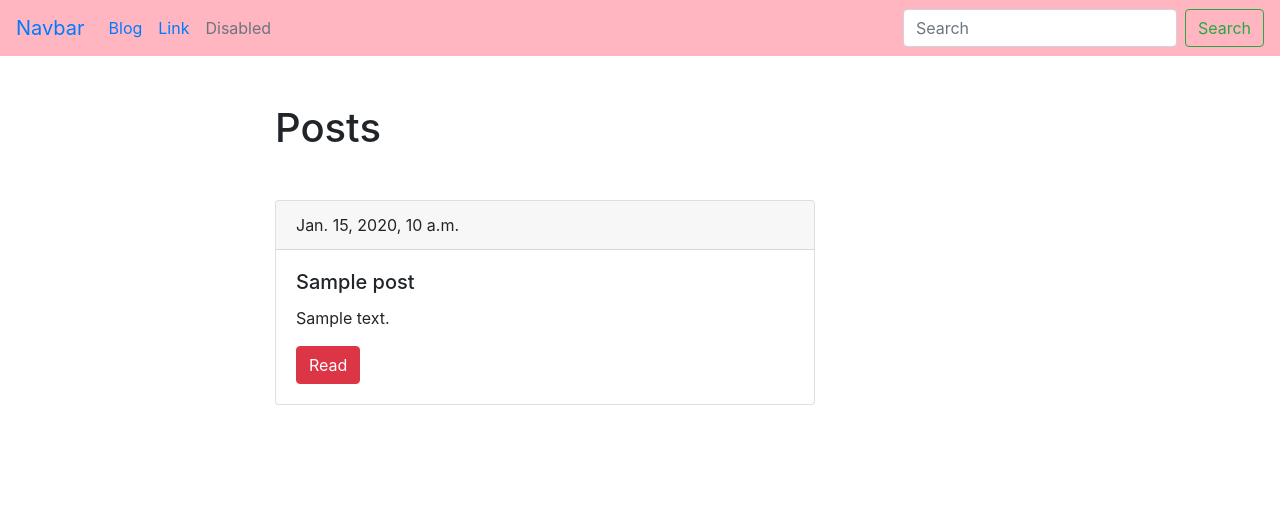
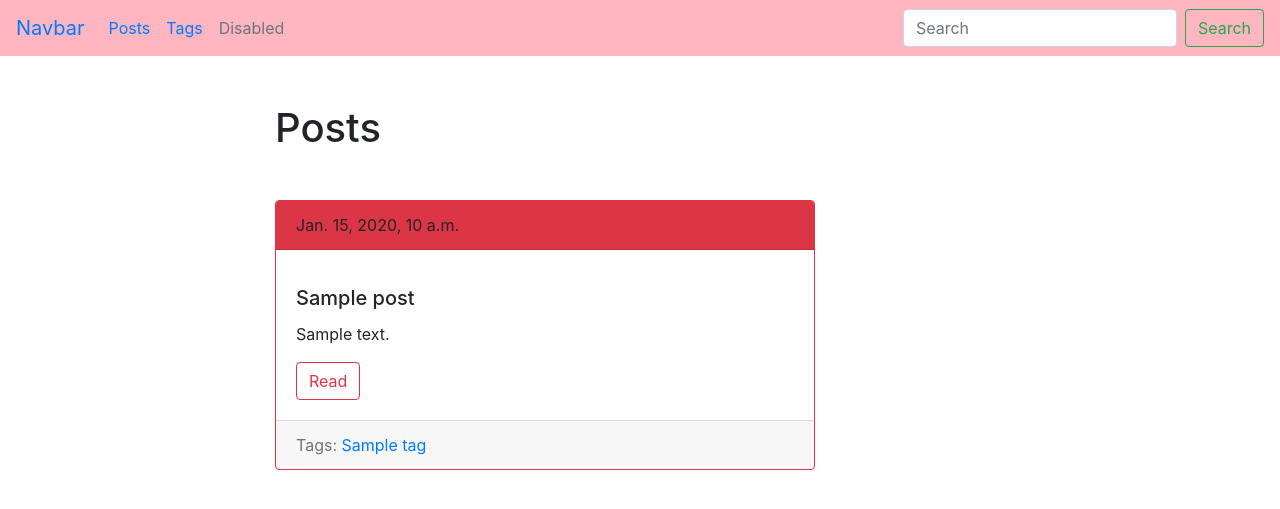
Before and after one commit to kani0798/Molchanov-Blog-Tutorial, a Django app: page /blog/ in a window 1280 px wide. Shown: the top 509 px of the page. Run offline with Django 3.2, Linux system fonts and the light colour scheme; tables that the repository leaves empty hold one stand-in row (values such as "Sample post"); some libraries are stand-ins or nearby versions.

Commit message:
Created Tag model, includes directory.

```diff
--- a/blogengine/blog/models.py
+++ b/blogengine/blog/models.py
@@ -2,13 +2,14 @@
 from django.db import models
 
 # Create your models here.
-from django.urls import reverse
+from django.shortcuts import reverse
 
 
 class Post(models.Model):
     title = models.CharField(max_length=150, db_index=True)
     slug = models.SlugField(max_length=150, unique=True)
     body = models.TextField(blank=True, db_index=True)
+    tags = models.ManyToManyField('Tag', blank=True, related_name='posts')  # posts=post__set
     date_pub = models.DateTimeField(auto_now_add=True)
 
     def get_absolute_url(self):
@@ -17,3 +18,14 @@ class Post(models.Model):
 
     def __str__(self):
         return f"{self.title}"
+
+
+class Tag(models.Model):
+    title = models.CharField(max_length=50)
+    slug = models.SlugField(max_length=50)
+
+    def get_absolute_url(self):
+        return reverse('tag_detail_url', kwargs={'slug': self.slug})
+
+    def __str__(self):
+        return f"{self.title}"
--- /dev/null
+++ b/blogengine/blog/templates/blog/includes/post_card_template.html
@@ -0,0 +1,16 @@
+<div class="card border-danger mb-4">
+	<div class="card-header bg-danger mb-3">
+		{{ post.date_pub }}
+	</div>
+	<div class="card-body">
+		<h5 class="card-title">{{ post.title}}</h5>
+		<p class="card-text">{{ post.body|truncatewords:15 }}</p>
+		<a href="{{ post.get_absolute_url }}" class="btn btn-outline-danger">Read</a>
+	</div>
+	<div class="card-footer text-muted">
+		Tags:
+		{% for tag in post.tags.all %}
+			<a href="{{ tag.get_absolute_url }}">{{ tag.title }}</a>
+		{% endfor %}
+	</div>
+</div>
--- a/blogengine/blog/templates/blog/index.html
+++ b/blogengine/blog/templates/blog/index.html
@@ -7,17 +7,6 @@
 	{% block content %}
 		<h1 class="mb-5">Posts</h1>
 		{% for post in posts %}
-
-			<div class="card mb-4">
-				<div class="card-header">
-					{{ post.date_pub }}
-				</div>
-				<div class="card-body">
-					<h5 class="card-title">{{ post.title}}</h5>
-					<p class="card-text">{{ post.body|truncatewords:15 }}</p>
-					<a href="{{ post.get_absolute_url }}" class="btn btn-danger">Read</a>
-				</div>
-			</div>
-
+			{% include 'blog/includes/post_card_template.html' %}
 		{% endfor %}
 	{% endblock %}
--- a/blogengine/blog/urls.py
+++ b/blogengine/blog/urls.py
@@ -7,4 +7,6 @@ from .views import *
 urlpatterns = [
     path('', posts_list, name='posts_list_url'),
     path('post/<str:slug>/', post_detail, name='post_detail_url'),
+    path('tags/', tags_list, name='tags_list_url'),
+    path('tag/<str:slug>/', tag_detail, name='tag_detail_url'),
 ]
--- a/blogengine/blog/views.py
+++ b/blogengine/blog/views.py
@@ -2,7 +2,7 @@ from django.http import HttpResponse
 from django.shortcuts import render
 
 # Create your views here.
-from .models import Post
+from .models import Post, Tag
 
 
 def posts_list(request):
@@ -13,3 +13,13 @@ def posts_list(request):
 def post_detail(request, slug):
     post = Post.objects.get(slug__iexact=slug)
     return render(request, 'blog/post_detail.html', context={'post': post})
+
+
+def tags_list(request):
+    tags = Tag.objects.all()
+    return render(request, 'blog/tags_list.html', context={'tags': tags})
+
+
+def tag_detail(request, slug):
+    tag = Tag.objects.get(slug__iexact=slug)
+    return render(request, 'blog/tag_detail.html', context={'tag': tag})
--- a/blogengine/templates/base.html
+++ b/blogengine/templates/base.html
@@ -20,10 +20,10 @@
 		<div class="collapse navbar-collapse" id="navbarSupportedContent">
 			<ul class="navbar-nav mr-auto">
 				<li class="nav-item active">
-					<a class="nav-link" href="{% url "posts_list_url" %}">Blog</a>
+					<a class="nav-link" href="{% url "posts_list_url" %}">Posts</a>
 				</li>
 				<li class="nav-item">
-					<a class="nav-link" href="#">Link</a>
+					<a class="nav-link" href="{% url 'tags_list_url' %}">Tags</a>
 				</li>
 
 				<li class="nav-item">
```
Also changed, not shown: blogengine/blog/templates/blog/tag_detail.html (added, +13 -0 lines), blogengine/blog/templates/blog/tags_list.html (added, +13 -0 lines), blogengine/blog/migrations/0002_auto_20200805_1403.py (added).
